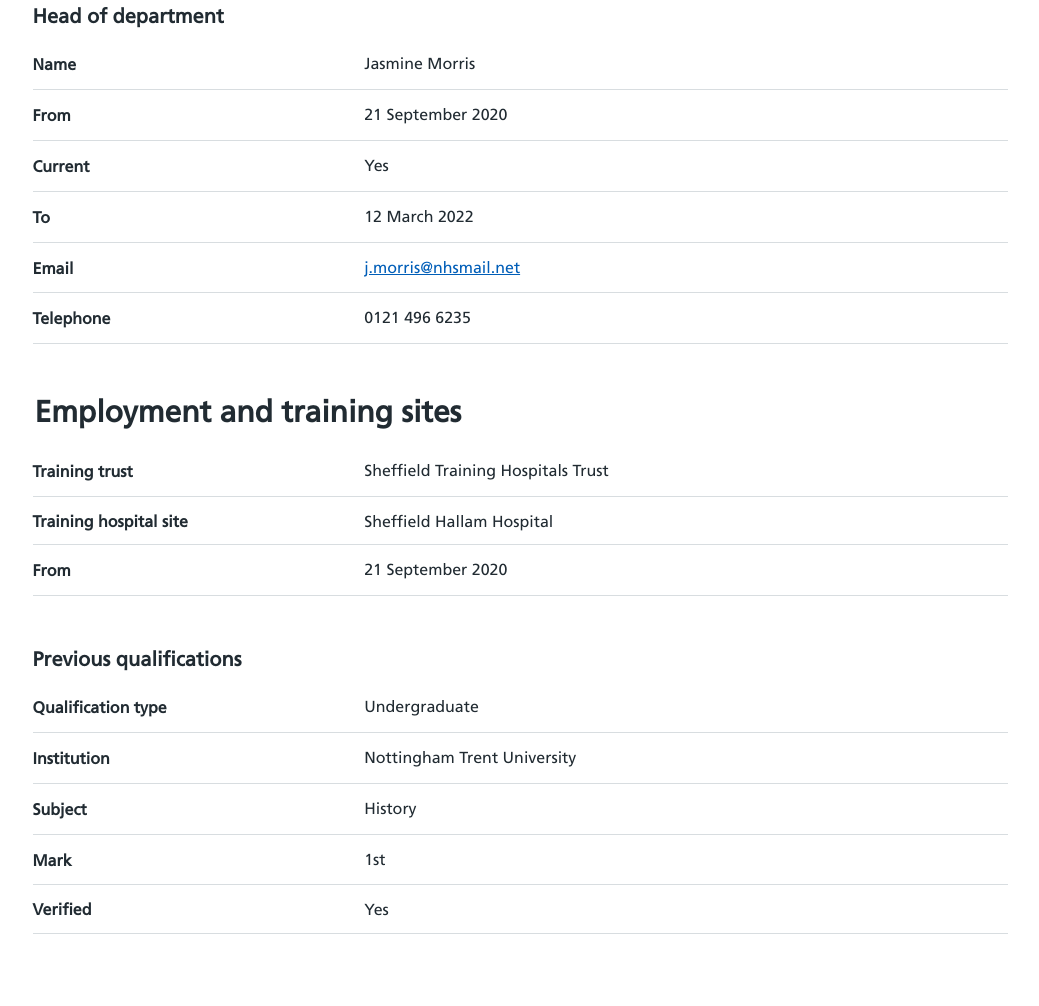
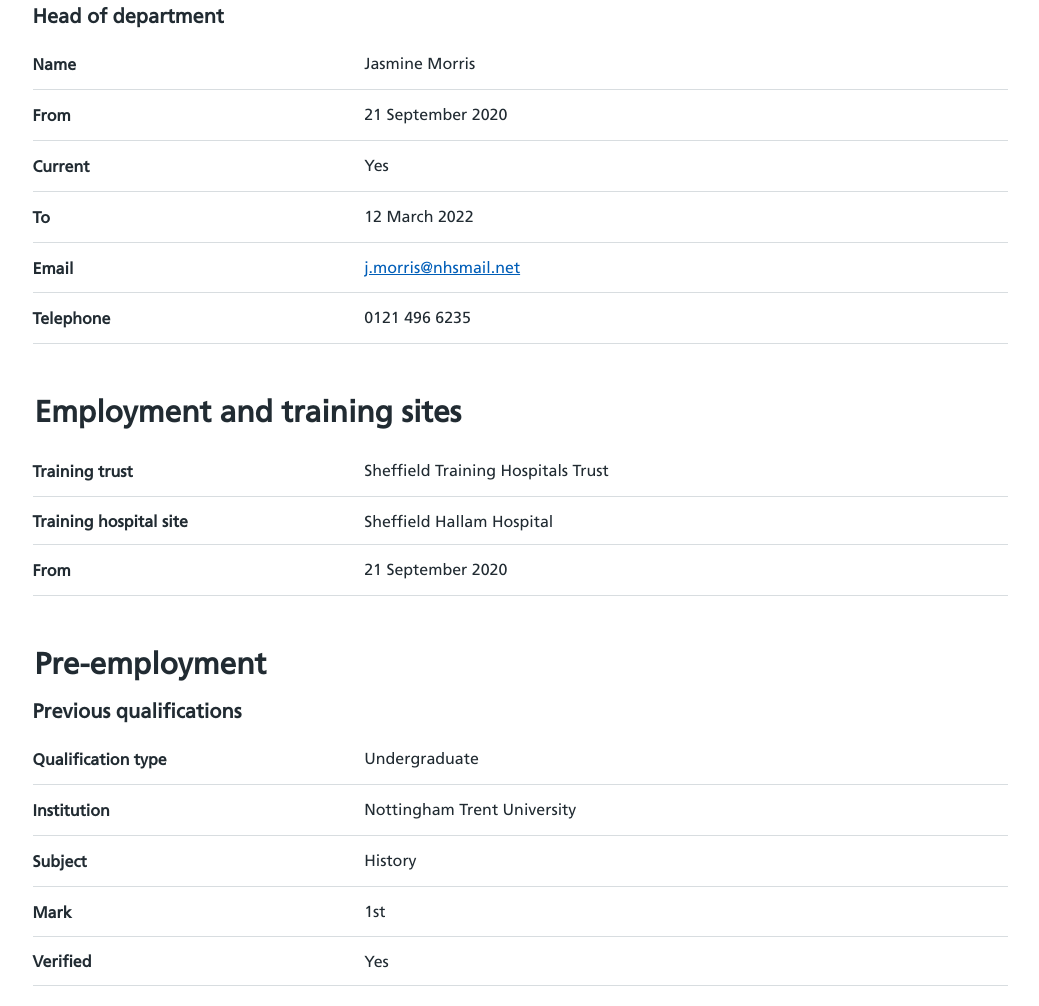
Before and after one commit to torchbox/NSHCS-TMS, a website built with webpack: page templates/details-view.html in a window 1280 px wide. Shown: the part 1850-2856 px from the top of the page, without its empty margins (120-1159 px from the left). Before the commit the page ends 2834 px from the top, so only its background shows below. Built offline with nearby package versions, Linux system fonts and the light colour scheme.

Commit message:
Fix more headings

```diff
--- a/templates/details-view.html
+++ b/templates/details-view.html
@@ -284,7 +284,7 @@
 
                      <!-- Pre-employment -->
                     <div class="form__fieldset">
-
+                        <legend class="form__legend">Pre-employment</legend>
                         <p class="form__sub-legend">Previous qualifications</p>
 
                         <div class="form__item">
```
